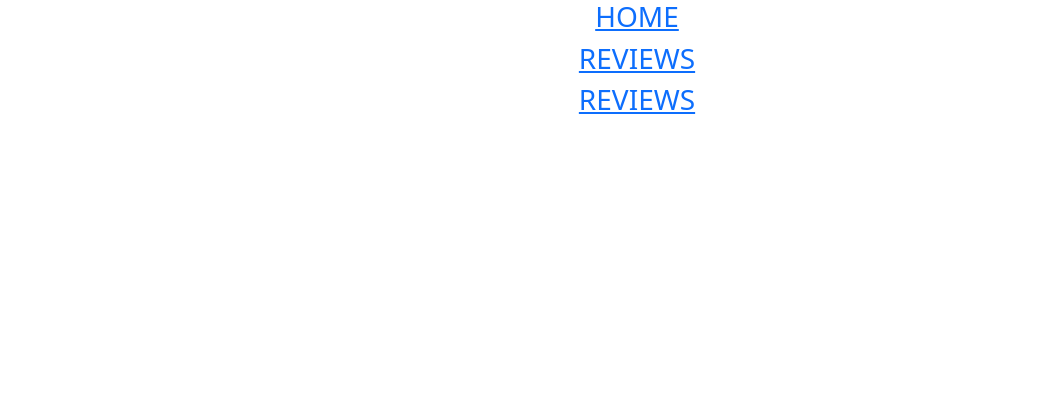
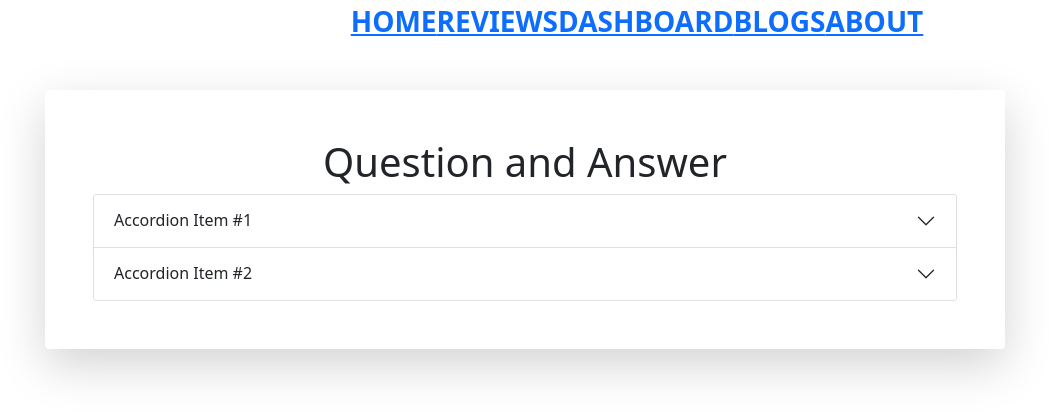
Before and after one commit to fatamatuzjaharasamiha/product-analysis-website, a React (Create React App) app: page /blogs in a window 1280 px wide. Shown: the top 416 px of the page, without its empty margins (3-1052 px from the left). Built offline with nearby package versions, Linux system fonts and the light colour scheme.

Commit message:
home and blogs part

```diff
--- a/public/index.html
+++ b/public/index.html
@@ -24,7 +24,7 @@
       work correctly both with client-side routing and a non-root public URL.
       Learn how to configure a non-root public URL by running `npm run build`.
     -->
-    <title>React App</title>
+    <title>Watch Review Analysis</title>
   </head>
   <body>
     <noscript>You need to enable JavaScript to run this app.</noscript>
--- a/src/App.js
+++ b/src/App.js
@@ -5,6 +5,7 @@ import Blogs from './components/Blogs/Blogs';
 import Dashboard from './components/Dashboard/Dashboard';
 import Header from './components/Header/Header';
 import Home from './components/Home/Home';
+import NotFound from './components/NotFound/NotFound';
 import Reviews from './components/Reviews/Reviews';
 
 function App() {
@@ -12,11 +13,13 @@ function App() {
     <div className="App">
       <Header></Header>
       <Routes>
+        <Route path='/' element={<Home></Home>}></Route>
         <Route path='/home' element={<Home></Home>}></Route>
         <Route path='/reviews' element={<Reviews></Reviews>}></Route>
         <Route path='/dashboard' element={<Dashboard></Dashboard>}></Route>
         <Route path='/blogs' element={<Blogs></Blogs>}></Route>
         <Route path='/about' element={<About></About>}></Route>
+        <Route path='/*' element={<NotFound></NotFound>}></Route>
       </Routes>
     </div>
   );
--- a/src/components/Blogs/Blogs.js
+++ b/src/components/Blogs/Blogs.js
@@ -1,9 +1,36 @@
 import React from 'react';
+import { Accordion } from 'react-bootstrap';
+
 
 const Blogs = () => {
     return (
-        <div>
-
+        <div className='w-75 m-5 p-5 shadow-lg p-3 mb-5 bg-body rounded'>
+           <Accordion> <h1>Question and Answer</h1>
+  <Accordion.Item eventKey="0">
+    <Accordion.Header>Accordion Item #1</Accordion.Header>
+    <Accordion.Body>
+      Lorem ipsum dolor sit amet, consectetur adipiscing elit, sed do eiusmod
+      tempor incididunt ut labore et dolore magna aliqua. Ut enim ad minim
+      veniam, quis nostrud exercitation ullamco laboris nisi ut aliquip ex ea
+      commodo consequat. Duis aute irure dolor in reprehenderit in voluptate
+      velit esse cillum dolore eu fugiat nulla pariatur. Excepteur sint occaecat
+      cupidatat non proident, sunt in culpa qui officia deserunt mollit anim id
+      est laborum.
+    </Accordion.Body>
+  </Accordion.Item>
+  <Accordion.Item eventKey="1">
+    <Accordion.Header>Accordion Item #2</Accordion.Header>
+    <Accordion.Body>
+      Lorem ipsum dolor sit amet, consectetur adipiscing elit, sed do eiusmod
+      tempor incididunt ut labore et dolore magna aliqua. Ut enim ad minim
+      veniam, quis nostrud exercitation ullamco laboris nisi ut aliquip ex ea
+      commodo consequat. Duis aute irure dolor in reprehenderit in voluptate
+      velit esse cillum dolore eu fugiat nulla pariatur. Excepteur sint occaecat
+      cupidatat non proident, sunt in culpa qui officia deserunt mollit anim id
+      est laborum.
+    </Accordion.Body>
+  </Accordion.Item>
+</Accordion>
         </div>
     );
 };
--- a/src/components/Header/Header.js
+++ b/src/components/Header/Header.js
@@ -1,15 +1,16 @@
 import React from 'react';
 import { Link } from 'react-router-dom';
-
+import './Header.css';
 const Header = () => {
     return (
-        <div>
-            <nav>
-                <h3><Link to='/home'>HOME</Link></h3>
-                <h3><Link to='/reviews'>REVIEWS</Link></h3>
-                <h3><Link to='/dashboard'>REVIEWS</Link></h3>
-            </nav>
-        </div>
+        <nav className='fw-bold fs-3'>
+            <Link to='/home'>HOME</Link>
+            <Link to='/reviews'>REVIEWS</Link>
+            <Link to='/dashboard'>DASHBOARD</Link>
+            <Link to='/blogs'>BLOGS</Link>
+            <Link to='/about'>ABOUT</Link>
+        </nav>
+
     );
 };
 
--- a/src/components/Home/Home.js
+++ b/src/components/Home/Home.js
@@ -3,10 +3,21 @@ import React from 'react';
 const Home = () => {
     return (
         <div>
-            <div>
-                <h1></h1>
+            <div className='d-flex align-items-center m-5 p-5 bg-body rounded'>
+                <div className='text-start'>
+                    <h1 className='fw-bold fs-1'>Your favorite watch</h1>
+                    <h1 className='fw-bold text-info fs-1'>Your best watch</h1>
+                    <p className='fs-5'>A smartwatch is a wearable computer in the form of a watch; modern smartwatches provide a local touchscreen interface for daily use, while an associated smartphone app provides for management and telemetry.The goal of a smartwatch is to provide users with information in a convenient, easy-to-view format.</p>
+                </div>
+                <div className='w-75'>
+                    <img src="https://multimedia.bbycastatic.ca/multimedia/products/500x500/138/13864/13864605.jpg" alt="" />
+                </div>
             </div>
-            <div></div>
+            <div className='mt-5'>
+                <h2 className='fw-bold'>Customer Reviews(3)</h2>
+
+                <button type="button" class="btn btn-dark">See All Reviews</button>
+            </div>
         </div>
     );
 };
--- /dev/null
+++ b/src/components/NotFound/NotFound.js
@@ -0,0 +1,11 @@
+import React from 'react';
+
+const NotFound = () => {
+    return (
+        <div className='mt-5'>
+            <img className='img-fluid w-50' src="https://media.istockphoto.com/photos/error-page-not-found-picture-id1153372686?b=1&k=20&m=1153372686&s=170667a&w=0&h=4veHHEjI5rq2qpYWMXcHSzXfrp22SMwa79DsqqiYfAw=" alt="" />
+        </div>
+    );
+};
+
+export default NotFound;
```
Also changed, not shown: src/components/NotFound/NotFound.css (added).
